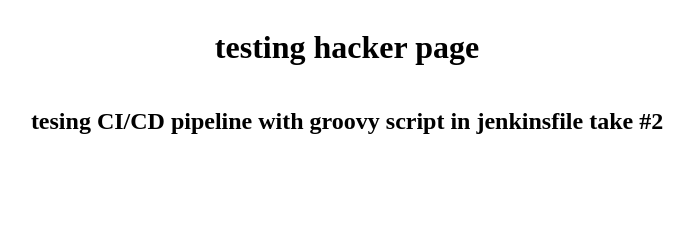
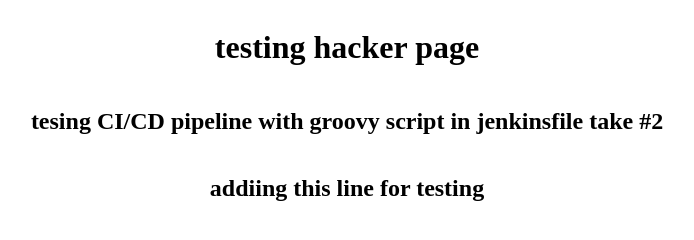
Before and after one commit to patrickabrena/hack-page, a plain HTML site: page index.html in a window 1280 px wide. Shown: the whole page, without its empty margins (293-987 px from the left). Drawn offline with Linux system fonts and the light colour scheme.

Commit message:
add extra line for testing

```diff
--- a/index.html
+++ b/index.html
@@ -9,5 +9,6 @@
   <body>
     <h1>testing hacker page</h1>
     <h2>tesing CI/CD pipeline with groovy script in jenkinsfile take #2</h2>
+    <h2>addiing this line for testing</h2>
   </body>
 </html>
```
